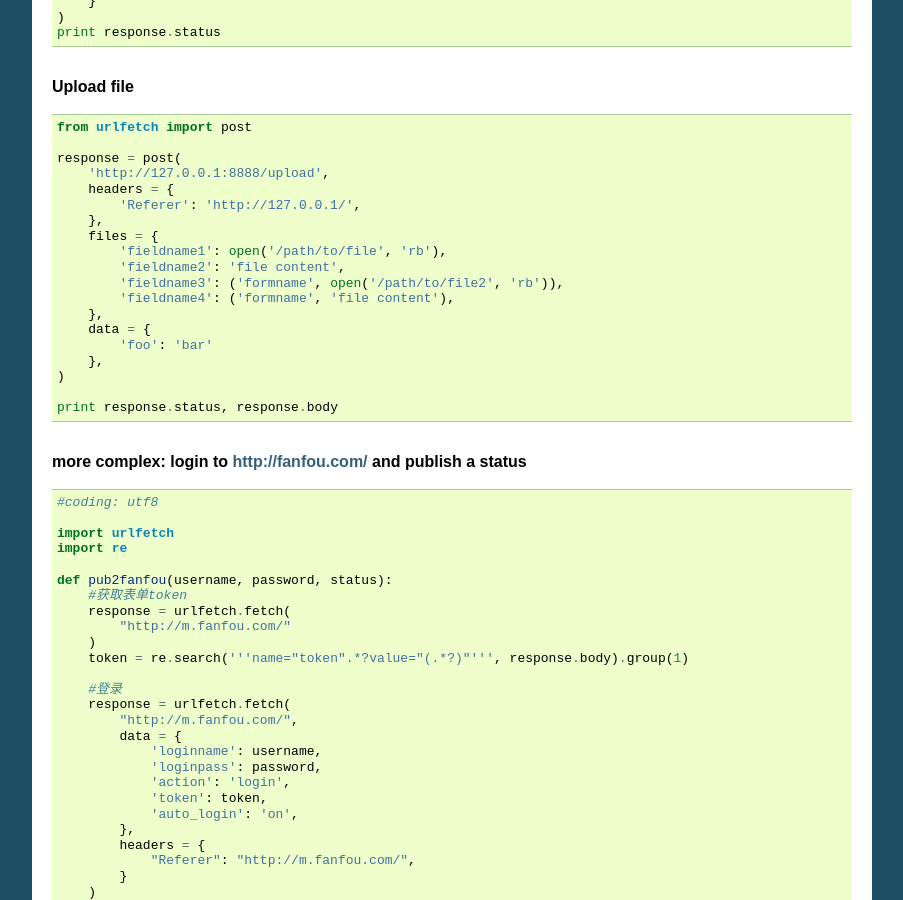
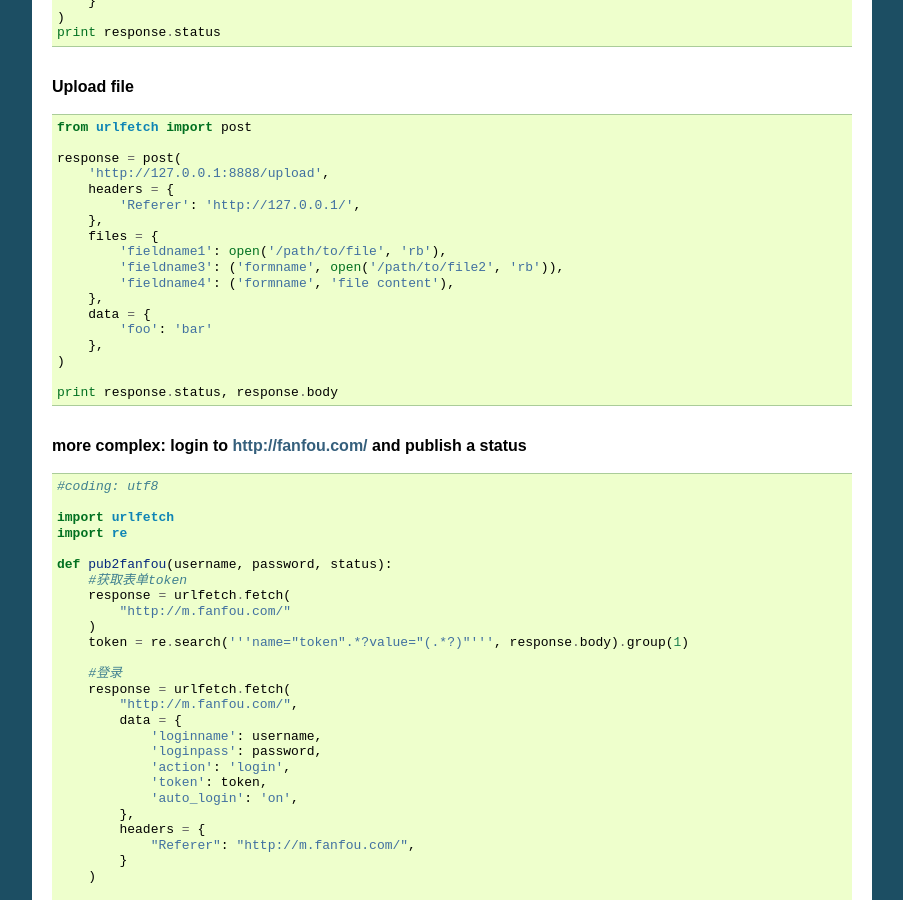
Before and after one commit to ifduyue/urlfetch, a Sphinx documentation site: the page built from doc/index.rst, in a window 1280 px wide and 900 px high, scrolled down 956 px. Shown: the whole window, without its empty margins (198-1101 px from the left). Built offline with Sphinx 7.4.7, drawn with Linux system fonts in a browser that asks for light colours.

Commit message:
update doc

```diff
--- a/doc/index.rst
+++ b/doc/index.rst
@@ -78,7 +78,6 @@ Examples
         },
         files = {
             'fieldname1': open('/path/to/file', 'rb'),
-            'fieldname2': 'file content',
             'fieldname3': ('formname', open('/path/to/file2', 'rb')),
             'fieldname4': ('formname', 'file content'),
         },
```
